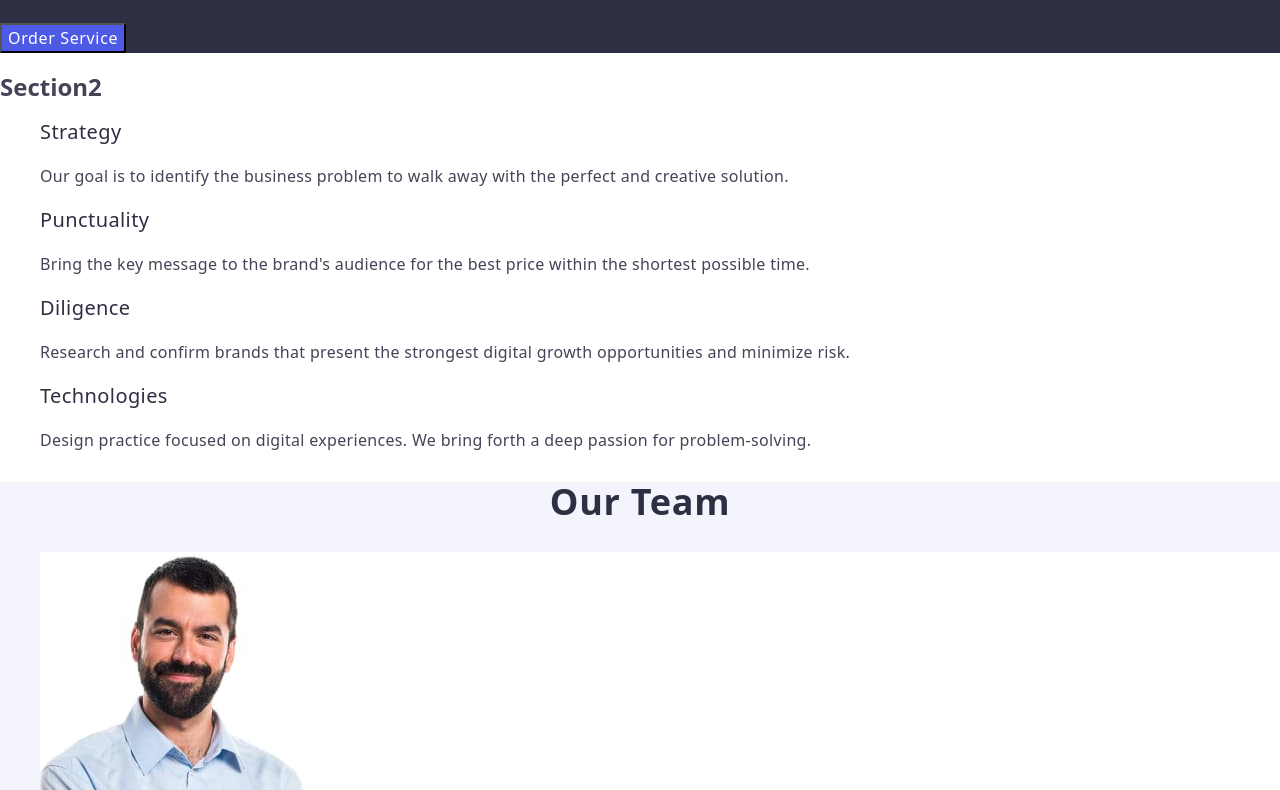
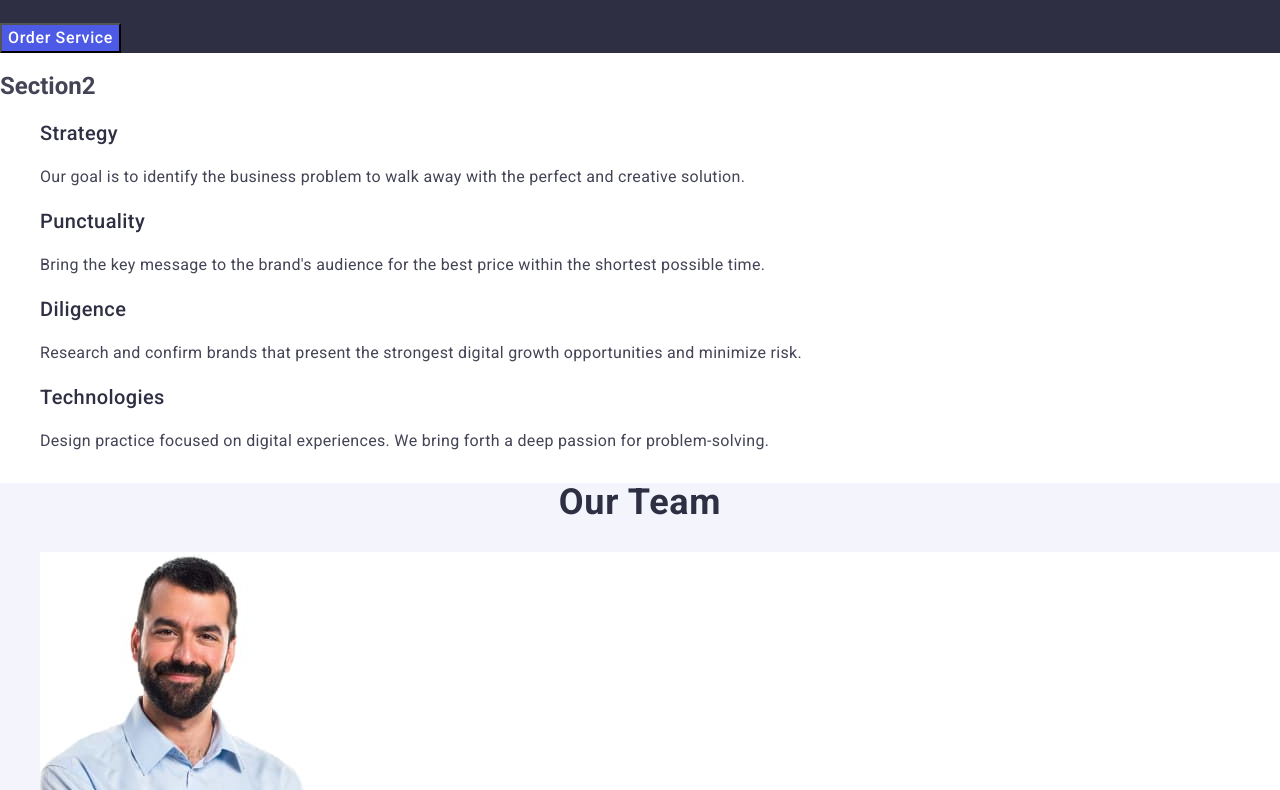
Before and after one commit to Andrizi/goit-markup-hw-06, a plain HTML site: page index.html in a window 1280 px wide. Shown: the part 303-1093 px from the top of the page. Drawn offline with nearby package versions, Linux system fonts and the light colour scheme.

Commit message:
edits head

```diff
--- a/index.html
+++ b/index.html
@@ -4,7 +4,6 @@
     <meta charset="UTF-8" />
     <meta name="viewport" content="width=device-width, initial-scale=1.0" />
     <title>WebStudio</title>
-    <link rel="stylesheet" href="./css/styles.css" />
     <link
       rel="stylesheet"
       href="https://cdnjs.cloudflare.com/ajax/libs/modern-normalize/3.0.0/modern-normalize.css"
@@ -15,9 +14,10 @@
     <link rel="preconnect" href="https://fonts.googleapis.com" />
     <link rel="preconnect" href="https://fonts.gstatic.com" crossorigin />
     <link
-      href="https://fonts.googleapis.com/css2?family=Raleway:ital,wght@0,100..900;1,100..900&family=Roboto:ital,wght@0,100;0,300;0,400;0,500;0,700;0,900;1,100;1,300;1,400;1,500;1,700;1,900&display=swap"
+      href="https://fonts.googleapis.com/css2?family=Raleway:wght@700&family=Roboto:wght@400;500;700&display=swap"
       rel="stylesheet"
     />
+    <link rel="stylesheet" href="./css/styles.css" />
   </head>
   <body>
     <!-- Header nav -->
```
